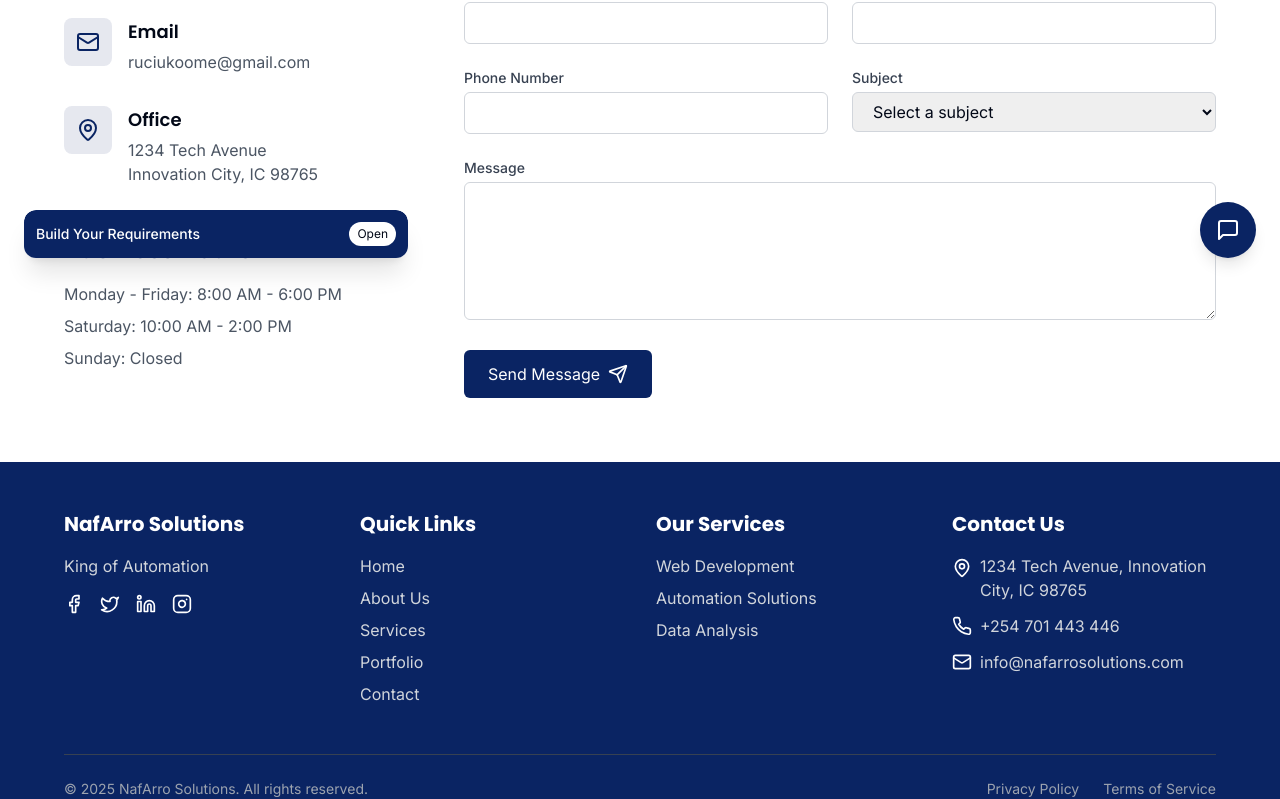
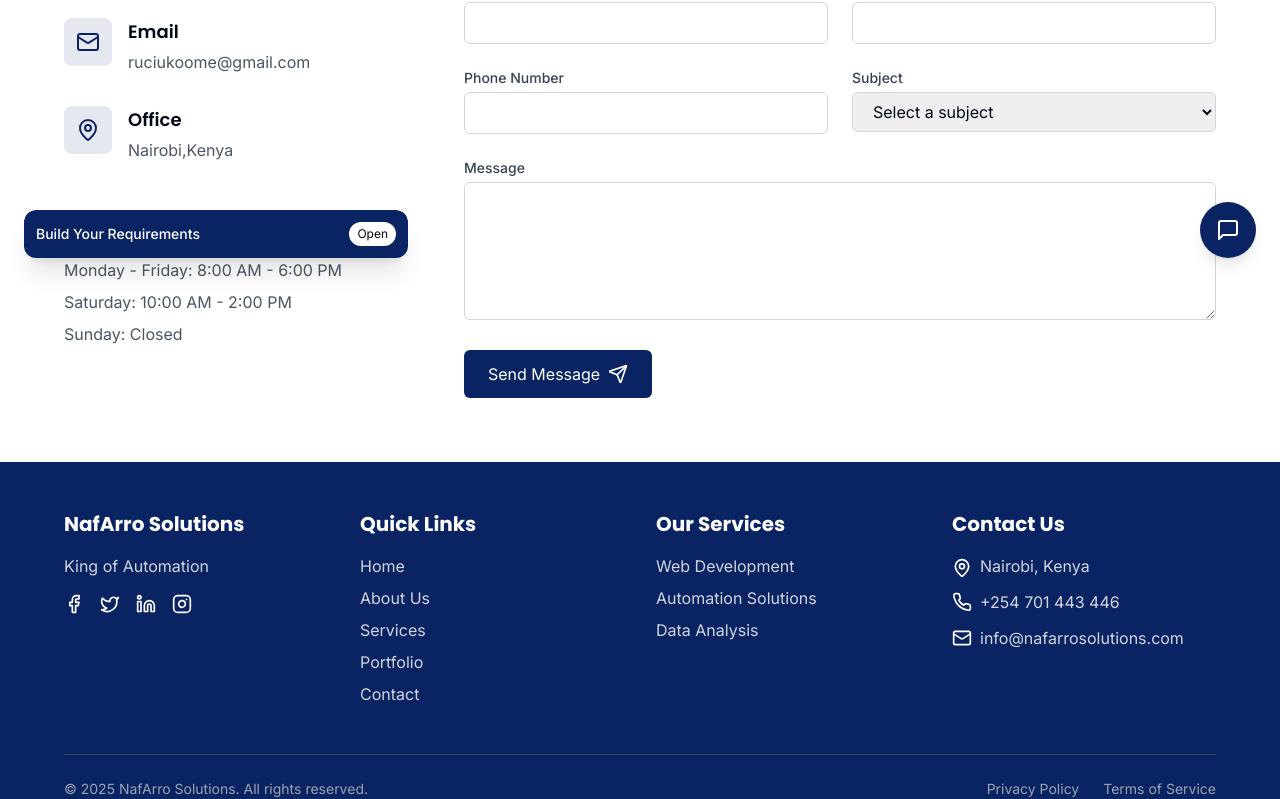
Before and after one commit to Tali1911/king-of-automation-web, a React (Vite) app: page /contact in a window 1280 px wide. Shown: the part 518-1317 px from the top of the page. Built offline with nearby package versions, Linux system fonts and the light colour scheme.

Commit message:
Update address in Footer and ContactPage to Nairobi, Kenya

```diff
--- a/src/components/Footer.tsx
+++ b/src/components/Footer.tsx
@@ -85,7 +85,7 @@ const Footer = () => {
             <ul className="space-y-3">
               <li className="flex items-start">
                 <MapPin size={20} className="mr-2 mt-1 flex-shrink-0" />
-                <span className="text-gray-300">1234 Tech Avenue, Innovation City, IC 98765</span>
+                <span className="text-gray-300"> Nairobi, Kenya</span>
               </li>
               <li className="flex items-center">
                 <Phone size={20} className="mr-2 flex-shrink-0" />
--- a/src/pages/ContactPage.tsx
+++ b/src/pages/ContactPage.tsx
@@ -56,7 +56,7 @@ const ContactPage = () => {
       ],
       "address": {
         "@type": "PostalAddress",
-        "streetAddress": "1234 Tech Avenue",
+        "streetAddress": "Nairobi,Kenya",
         "addressLocality": "Innovation City",
         "postalCode": "98765",
         "addressCountry": "US"
@@ -121,7 +121,7 @@ const ContactPage = () => {
                 </div>
                 <div>
                   <h3 className="font-semibold text-lg mb-1">Office</h3>
-                  <p className="text-gray-600">1234 Tech Avenue<br />Innovation City, IC 98765</p>
+                  <p className="text-gray-600">Nairobi,Kenya</p>
                 </div>
               </div>
             </div>
```
